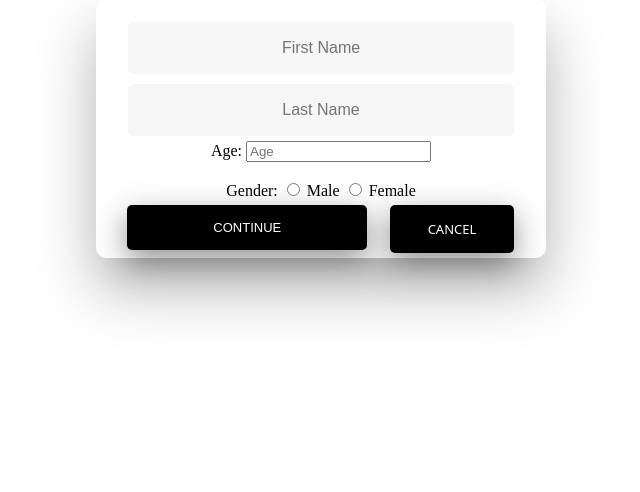
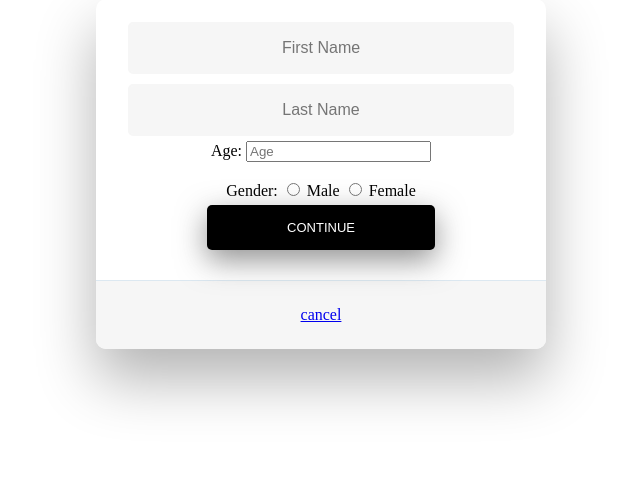
Before and after one commit to devinshende/challenge-tracker, a Flask app: page /signup in a window 1280 px wide. Shown: the part 308-800 px from the top of the page, without its empty margins (339-979 px from the left). Run offline with Flask 2, Linux system fonts and the light colour scheme.

Commit message:
cancel button

```diff
--- a/templates/base.html
+++ b/templates/base.html
@@ -202,32 +202,6 @@
 	input[type=text]:placeholder {
 	  color: #cccccc;
 	}
-
-	#cancel#cancel {
-	    /*padding: 16px 38px 14px 38px;*/
-	    padding: 15px 38px;
-	    width:130px;
-	    margin-right: 0px;
-	    display: inline;
-	    cursor: auto;
-	    font-family: system-ui;
-	}
-
-	#submit-btn {
-		margin:-15px 0 0 2px;
-		/*since cancel is an <a></a> tag with padding instead of <input type="submit">, the center of the button is at the top of the container while the top of the submit is at the top of the container. To fix this, I made the padding-top of the container as much as the padding-top of the button so  that the button would be at the top of the container. This made the submit lower though, so i made the margin-top negative to raise it.*/
-		display:inline;
-		/*padding: 15px 95px;*/
-		padding: 15px 0;
-		width:240px;
-    	float:left;
-	}
-
-	#container {
-		width:87%;
-		margin:5px auto;
-		padding:15px 0;
-	}
 	</style>
 	<div id="top"><h1>{% block top %}{% endblock %}</h1></div>
 	  {% with messages = get_flashed_messages() %}
--- a/templates/signup.html
+++ b/templates/signup.html
@@ -20,10 +20,10 @@
   		<input type="radio" name="gender" value="male" required> Male
   		<input type="radio" name="gender" value="female" required> Female
   	  <br>
-      <div id="container">
-        <input type="submit" id="submit-btn" value="Continue">
-        <a href="/" id="cancel" class="btn">cancel</a>
-      </div>
+        <input type="submit" value="Continue">
+        <div id="formFooter" style="margin-top:-10px">
+          <a href="/" style="display:block">cancel</a>
+        </div>
     </form>
 
     <!-- Remind Passowrd -->
```
Also changed, not shown: templates/login.html (+5 -6 lines), templates/signup2.html (+5 -4 lines), templates/userleaderboard.html (+75 -2 lines).
